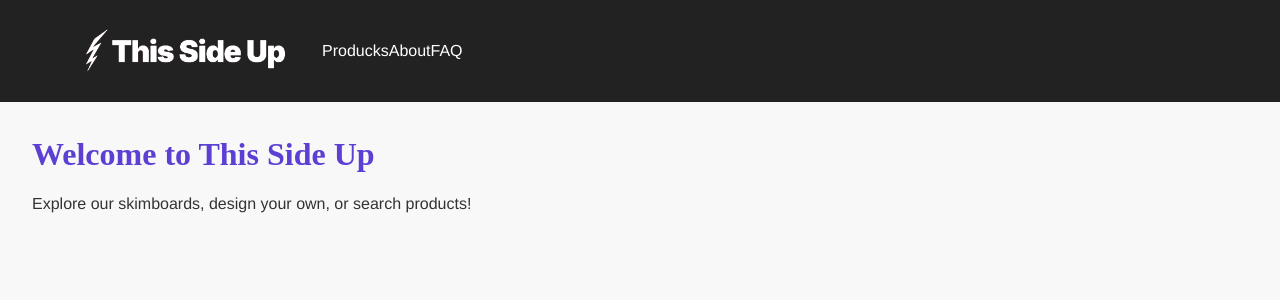
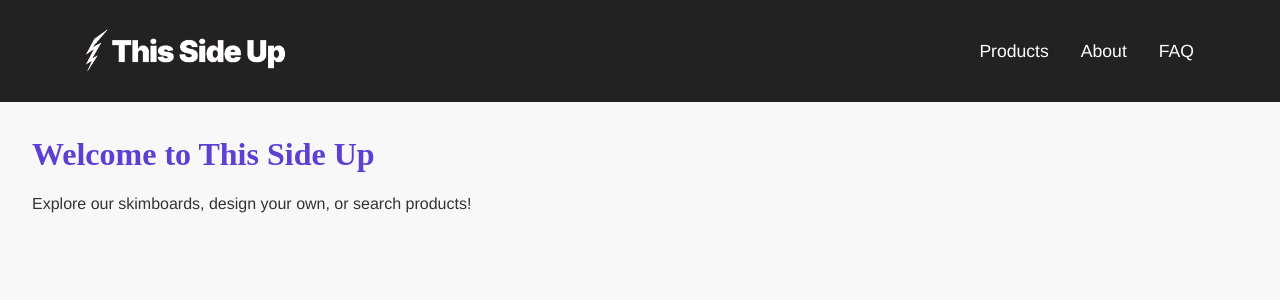
Before and after one commit to AdrielChan/ThisSideUp_React, a React (Create React App) app: page / in a window 1280 px wide. Shown: the top 300 px of the page. Built offline with nearby package versions, Linux system fonts and the light colour scheme.

Commit message:
navigationSpacing

```diff
--- a/src/components/Navbar.js
+++ b/src/components/Navbar.js
@@ -1,5 +1,5 @@
 import React from 'react';
-import { Link } from 'react-router-dom';
+import { Link, useLocation } from 'react-router-dom';
 import styled from 'styled-components';
 
 const Nav = styled.nav`
@@ -7,27 +7,67 @@ const Nav = styled.nav`
   color: white;
   padding: 1rem;
   display: flex;
-  gap: 1rem;
+  justify-content: space-between;
+  align-items: center;
+`;
+
+const NavLinks = styled.div`
+  display: flex;
+  gap: 2rem;
+  padding-right: 70px;
 `;
 
 const StyledLink = styled(Link)`
   color: white;
   text-decoration: none;
+  font-size: 1.1rem;
+  transition: color 0.3s ease;
+
   &:hover {
-    text-decoration: underline;
+    color: #b19cd9;
+  }
+
+  &.active {
+    color: #b19cd9;
+    font-weight: bold;
   }
 `;
 
-const Navbar = () => (
-  <Nav style={{alignItems:'center'}}>
-    <StyledLink to="/"><img src="this-side-up-logo_white.png" alt="This Side Up logo" style={{padding: '13px 20px 13px 70px'}} width="290px"/></StyledLink>
-    <div >
-      <StyledLink to="/products">Producks</StyledLink>
-      <StyledLink to="/about">About</StyledLink>
-      <StyledLink to="/faq">FAQ</StyledLink>
-    </div>
+const Navbar = () => {
+  const location = useLocation();
 
-  </Nav>
-);
+  return (
+    <Nav>
+      <StyledLink to="/">
+        <img
+          src="this-side-up-logo_white.png"
+          alt="This Side Up logo"
+          style={{padding: '13px 20px 13px 70px'}}
+          width="290px"
+        />
+      </StyledLink>
+      <NavLinks>
+        <StyledLink
+          to="/products"
+          className={location.pathname === '/products' ? 'active' : ''}
+        >
+          Products
+        </StyledLink>
+        <StyledLink
+          to="/about"
+          className={location.pathname === '/about' ? 'active' : ''}
+        >
+          About
+        </StyledLink>
+        <StyledLink
+          to="/faq"
+          className={location.pathname === '/faq' ? 'active' : ''}
+        >
+          FAQ
+        </StyledLink>
+      </NavLinks>
+    </Nav>
+  );
+};
 
 export default Navbar;
```
